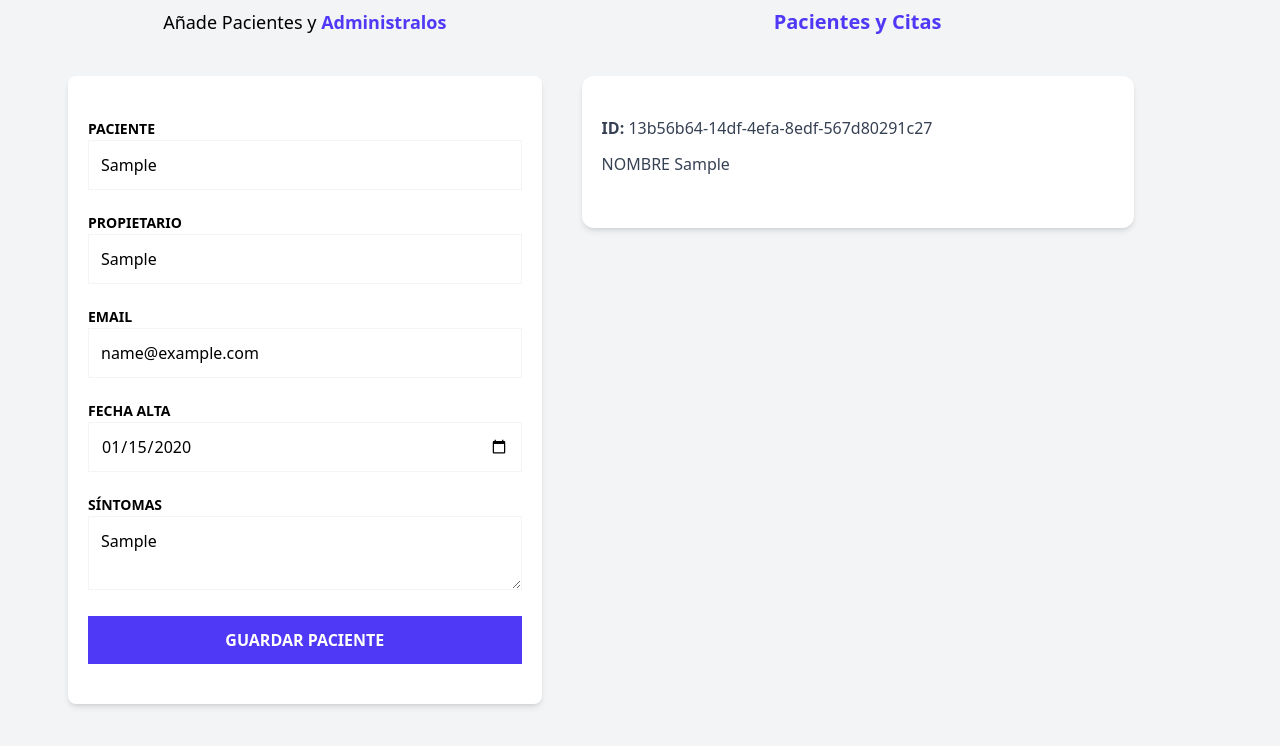
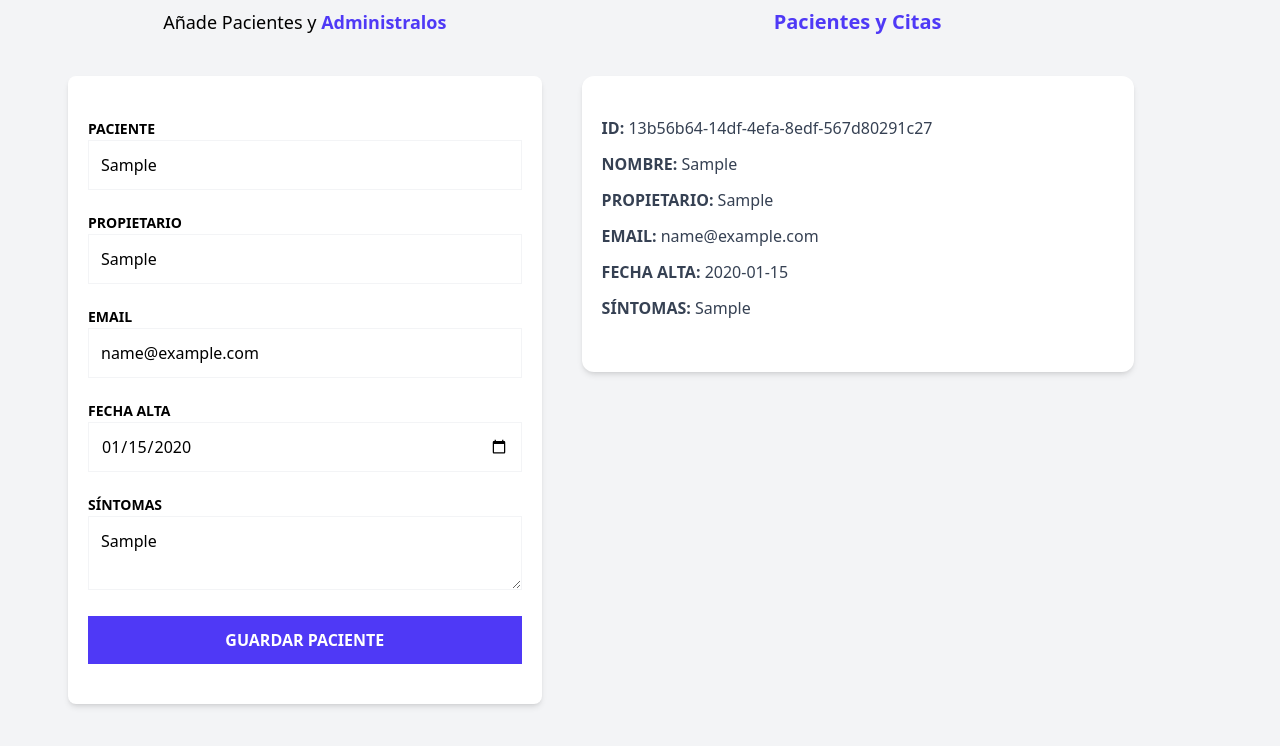
Before and after one commit to StyvenSoft/React-TypeScript-Complete-Guide, a React (Vite) app in the folder patients-app/: page / in a window 1280 px wide. Both pictures are taken after typing "Sample", "Sample", "name@example.com", "2020-01-15", "Sample" into the empty fields and a click on the input "Guardar Paciente". Shown: the part 272-1018 px from the top of the page. Built offline with nearby package versions, Linux system fonts and the light colour scheme.

Commit message:
Component was created for patient items

```diff
--- /dev/null
+++ b/patients-app/src/components/PatientDetailItem.tsx
@@ -0,0 +1,13 @@
+
+type PatientDetailItemProps = {
+    label: string
+    data: string
+}
+
+export default function PatientDetailItem({ label, data }: PatientDetailItemProps) {
+    return (
+        <p className="font-bold mb-3 text-gray-700 uppercase">{label}: {''}
+            <span className="font-normal normal-case">{data}</span>
+        </p>
+    )
+}
--- a/patients-app/src/components/PatientForm.tsx
+++ b/patients-app/src/components/PatientForm.tsx
@@ -116,7 +116,13 @@
                         id="symptoms"
                         className="w-full p-3  border border-gray-100"
                         placeholder="Síntomas del paciente"
-                    ></textarea>
+                        {...register('symptoms', {
+                            required: 'Los síntomas son obligatorios'
+                        })}
+                    />
+                    { errors.symptoms && (
+                        <Error>{errors.symptoms?.message?.toString()}</Error>
+                    )}
                 </div>
 
                 <input
--- a/patients-app/src/components/PatientsDetails.tsx
+++ b/patients-app/src/components/PatientsDetails.tsx
@@ -1,4 +1,5 @@
 import { Patient } from "../types"
+import PatientDetailItem from "./PatientDetailItem"
 
 type PatientDetailsProps = {
     patient: Patient
@@ -7,12 +8,12 @@
 export default function PatientsDetails({ patient }: PatientDetailsProps) {
     return (
         <div className="mx-5 my-10 px-5 py-10 bg-white shadow-md rounded-xl">
-            <p className="font-bold mb-3 text-gray-700 uppercase">Id: {''}
-                <span className="font-normal normal-case">{patient.id}</span>
-            </p>
-            <p className="fond-bold mb-3 text-gray-700 uppercase">Nombre {''}
-                <span className="font-normal normal-case">{patient.name}</span>
-            </p>
+            <PatientDetailItem label="ID" data={patient.id} />
+            <PatientDetailItem label="nombre" data={patient.name} />
+            <PatientDetailItem label="Propietario" data={patient.caretaker} />
+            <PatientDetailItem label="email" data={patient.email} />
+            <PatientDetailItem label="Fecha Alta" data={patient.date.toString()} />
+            <PatientDetailItem label="Síntomas" data={patient.symptoms} />
         </div>
     )
 }
--- a/patients-app/src/components/PatientsList.tsx
+++ b/patients-app/src/components/PatientsList.tsx
@@ -4,6 +4,9 @@
 export default function PatientsList() {
 
   const patients = usePatientStore((state) => state.patients)
+
+  console.log(patients);
+
 
   return (
     <div className="md:w-1/2 lg:3/5 md:h-screen overflow-y-scroll">
```
